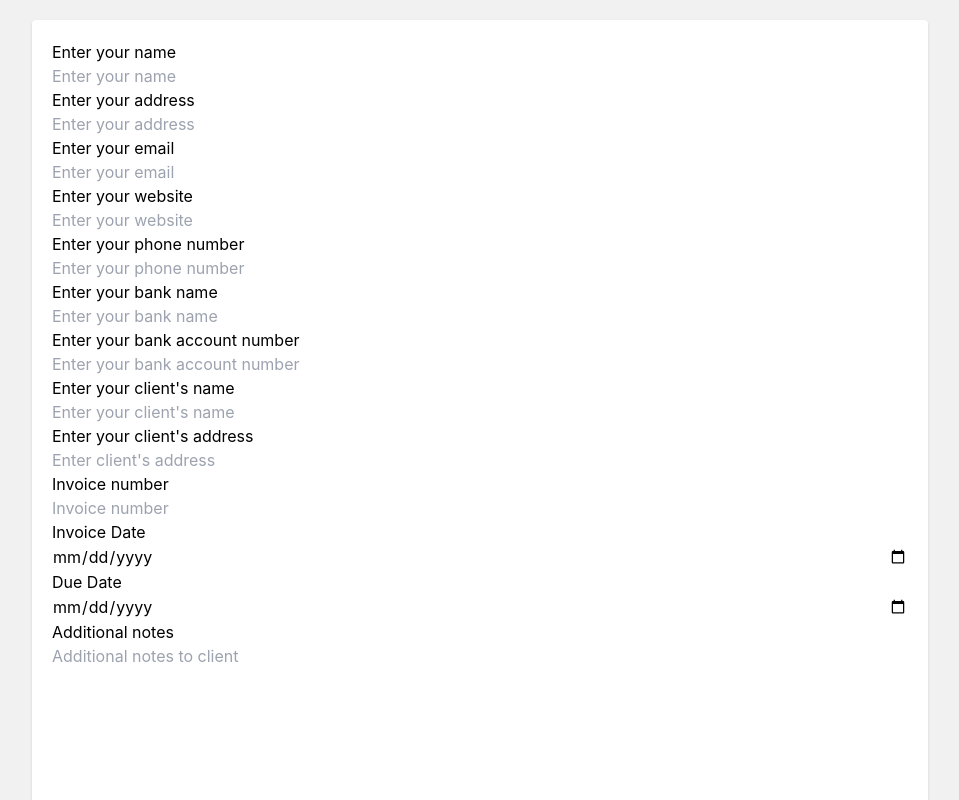
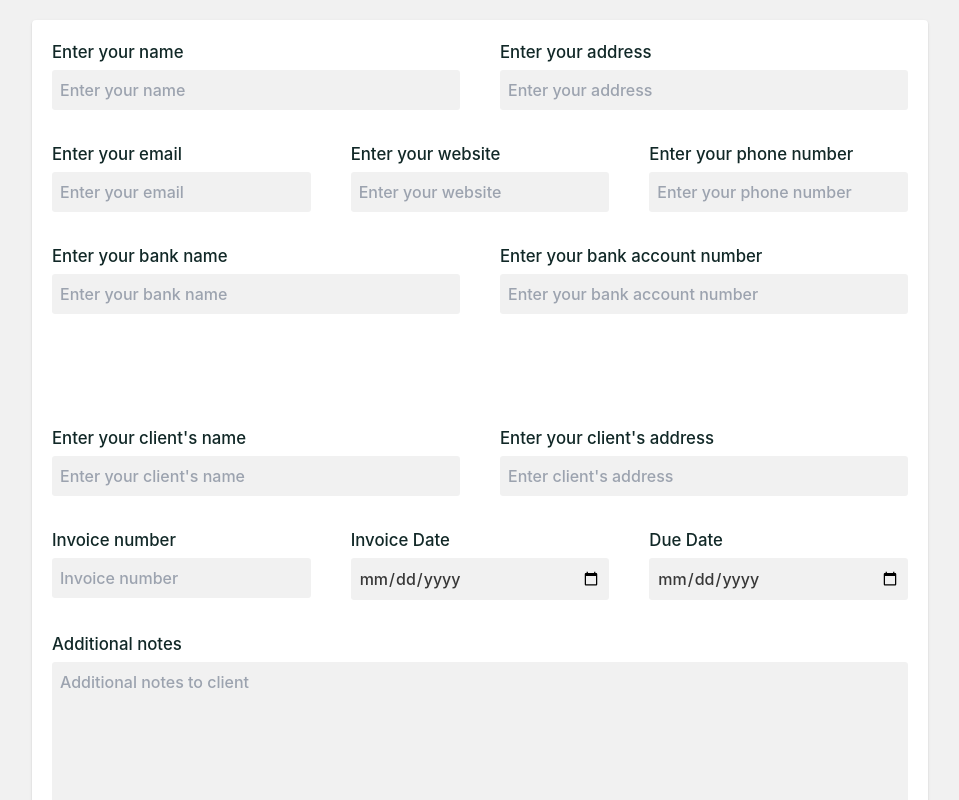
Before and after one commit to eugenemrobert/Invoice, a React (Create React App) app: page / in a window 1280 px wide. Shown: the top 800 px of the page, without its empty margins (160-1119 px from the left). Built offline with nearby package versions, Linux system fonts and the light colour scheme.

Commit message:
Form styling
Added styling to the form input fields

```diff
--- a/src/App.js
+++ b/src/App.js
@@ -56,6 +56,8 @@
         </div> :(
           <>
               <div className="flex flex-col justify-center">
+                <article className="md:grid grid-cols-2 gap-10">
+                  <div className="flex flex-col">
                     <label htmlFor="name">Enter your name</label>
                     <input
                     type="text"
@@ -66,7 +68,9 @@
                     value={name}
                     onChange={(e)=>setName(e.target.value)}
                     />
+                  </div>
 
+                  <div className="flex flex-col">
                     <label htmlFor="address">Enter your address</label>
                     <input
                     type="text"
@@ -77,7 +81,11 @@
                     value={address}
                     onChange={(e)=>setAddress(e.target.value)}
                     />
+                  </div>
+                </article>
 
+                <article className="md:grid grid-cols-3 gap-10">
+                  <div className="flex flex-col">
                     <label htmlFor="email">Enter your email</label>
                     <input
                     type="email"
@@ -88,7 +96,9 @@
                     value={email}
                     onChange={(e)=>setEmail(e.target.value)}
                     />
+                  </div>
 
+                  <div className="flex flex-col">
                     <label htmlFor="website">Enter your website</label>
                     <input
                     type="url"
@@ -99,7 +109,9 @@
                     value={website}
                     onChange={(e)=>setWebsite(e.target.value)}
                     />
+                  </div>
 
+                  <div className="flex flex-col">
                     <label htmlFor="phone">Enter your phone number</label>
                     <input
                     type="text"
@@ -110,7 +122,11 @@
                     value={phone}
                     onChange={(e)=>setPhone(e.target.value)}
                     />
+                  </div>
+                </article>
 
+                <article className="md:grid grid-cols-2 gap-10">
+                  <div className="flex flex-col">
                     <label htmlFor="bankName">Enter your bank name</label>
                     <input
                     type="text"
@@ -121,7 +137,9 @@
                     value={bankName}
                     onChange={(e)=>setBankName(e.target.value)}
                     />
+                  </div>
 
+                  <div className="flex flex-col">
                     <label htmlFor="bankAccount">Enter your bank account number</label>
                     <input
                     type="text"
@@ -132,7 +150,11 @@
                     value={bankAccount}
                     onChange={(e)=>setBankAccount(e.target.value)}
                     />
+                  </div>
+                </article>
 
+                <article className="md:grid grid-cols-2 gap-10 md:mt-20">
+                  <div className="flex flex-col">
                     <label htmlFor="clientName">Enter your client's name</label>
                     <input
                     type="text"
@@ -143,7 +165,9 @@
                     value={clientName}
                     onChange={(e)=>setClientName(e.target.value)}
                     />
+                  </div>
 
+                  <div className="flex flex-col">
                     <label htmlFor="clientAddress">Enter your client's address</label>
                     <input
                     type="text"
@@ -154,7 +178,11 @@
                     value={clientAddress}
                     onChange={(e)=>setClientAddress(e.target.value)}
                     />
+                  </div>
+                </article>
 
+                <article className="md:grid grid-cols-3 gap-10">
+                  <div className="flex flex-col">
                     <label htmlFor="invoiceNumber">Invoice number</label>
                     <input
                     type="text"
@@ -165,7 +193,9 @@
                     value={invoiceNumber}
                     onChange={(e)=>setInvoiceNumber(e.target.value)}
                     />
+                  </div>
 
+                  <div className="flex flex-col">
                     <label htmlFor="invoiceDate">Invoice Date</label>
                     <input
                     type="date"
@@ -176,7 +206,9 @@
                     value={invoiceDate}
                     onChange={(e)=>setInvoiceDate(e.target.value)}
                     />
+                  </div>
 
+                  <div className="flex flex-col">
                     <label htmlFor="dueDate">Due Date</label>
                     <input
                     type="date"
@@ -187,6 +219,8 @@
                     value={dueDate}
                     onChange={(e)=>setDueDate(e.target.value)}
                     />
+                  </div>
+                </article>
 
                 <label htmlFor="note">Additional notes</label>
                 <textarea
--- a/src/index.css
+++ b/src/index.css
@@ -8,6 +8,23 @@
   background-color: #f1f1f1;
 }
 
+label{
+  margin-bottom: 0.3rem;
+  font-size: 1.05rem;
+  color:#112827;
+  font-weight: 500;
+}
+
+input, textarea {
+  background-color: #f1f1f1;
+  padding: 0.5rem;
+  border-radius: 0.2rem;
+  margin-bottom: 2rem;
+  color: #383838;
+  font-weight: 500;
+
+}
+
 button {
   user-select: none;
 }
```
Lines whose indentation alone changed are shown as unchanged.
